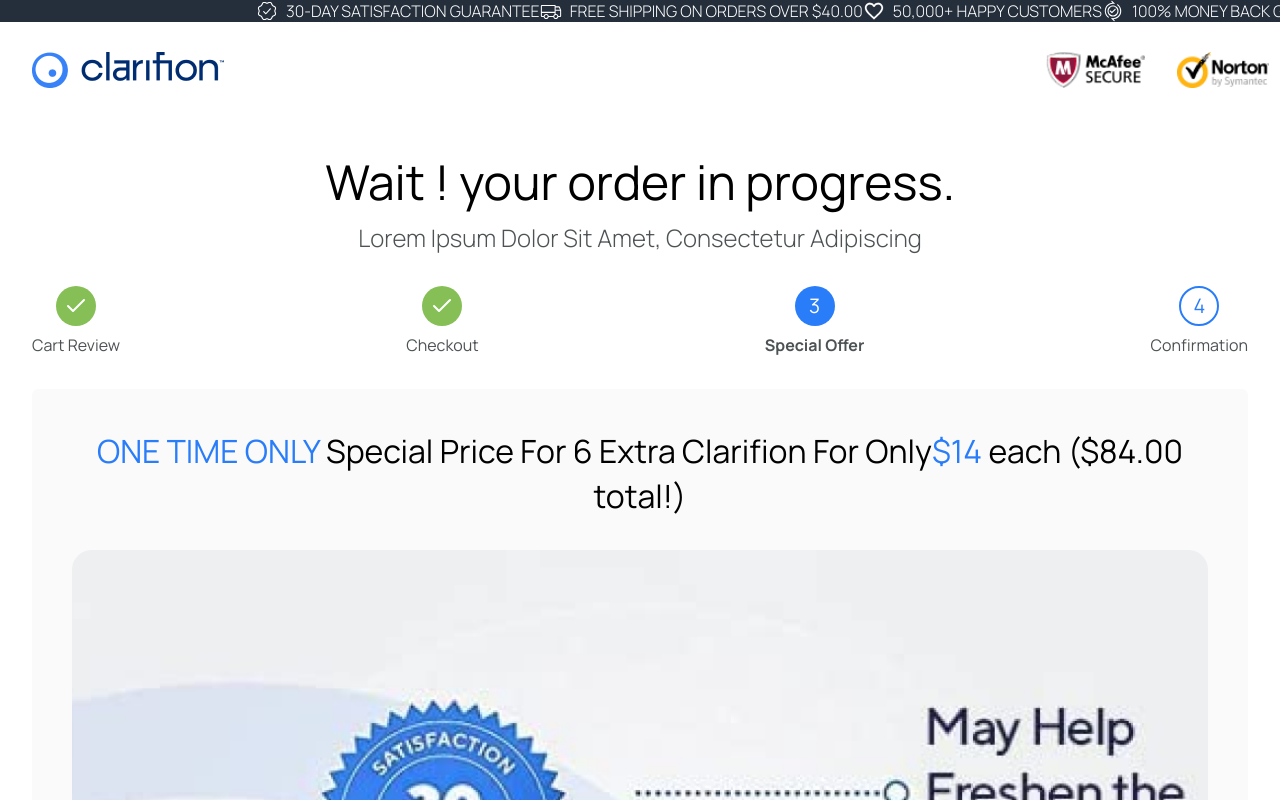
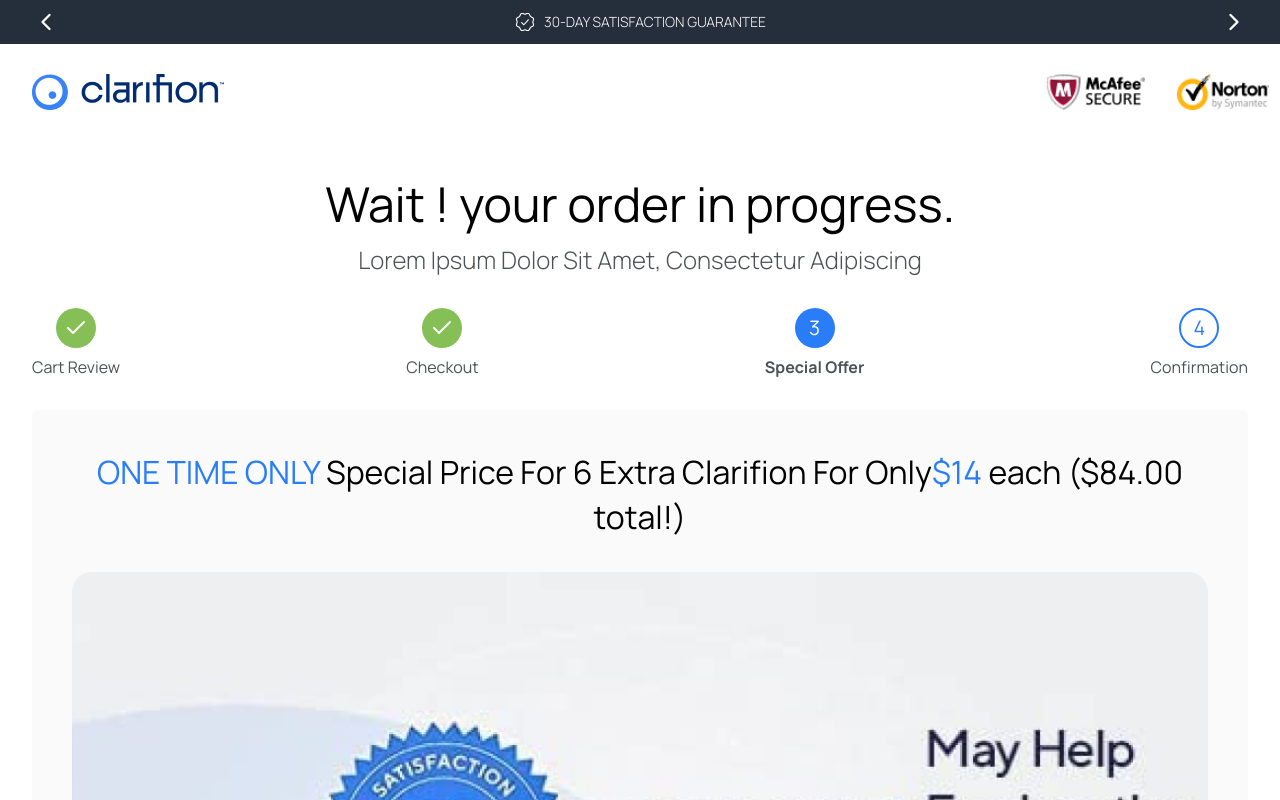
Before and after one commit to Sharlmagne/clarifion-webpage, a React (Vite) app: page / in a window 1280 px wide. Built offline with nearby package versions, Linux system fonts and the light colour scheme.

Commit message:
Implemented headerbar skin functionality

```diff
--- a/src/components/HeaderBar.tsx
+++ b/src/components/HeaderBar.tsx
@@ -1,4 +1,6 @@
 import { Icons } from './ui/Icons'
+import { useState } from 'react'
+import { ChevronLeft, ChevronRight } from 'lucide-react'
 
 const headerItems = [
   {
@@ -19,16 +21,46 @@
   },
 ]
 
+function HeaderItem({ icon, text }: { icon: React.ReactNode; text: string }) {
+  return (
+    <div className='flex items-center justify-center'>
+      <div className='mr-2'>{icon}</div>
+      <div className='whitespace-nowrap'>{text}</div>
+    </div>
+  )
+}
+
 export function HeaderBar() {
+  const [currentHeaderItem, setCurrentHeaderItem] = useState(0)
+
+  function nextHeaderItem() {
+    setCurrentHeaderItem((prevState) => prevState + 1)
+  }
+
+  function prevHeaderItem() {
+    setCurrentHeaderItem((prevState) => prevState - 1)
+  }
+
   return (
-    <div className='bg-primaryDark w-full h-[50px] text-white font-light'>
-      <div className='container mx-auto h-full flex justify-between items-center'>
+    <div className='bg-primaryDark w-full py-2 text-white font-light lg:py-4'>
+      <div className='hidden px-8 container mx-auto lg:flex justify-between items-center'>
         {headerItems.map((item, index) => (
-          <div key={index} className='flex items-center justify-center'>
-            <div className='mr-2'>{item.icon}</div>
-            <div className='whitespace-nowrap'>{item.text}</div>
-          </div>
+          <HeaderItem icon={item.icon} text={item.text} key={index} />
         ))}
+      </div>
+      <div className='px-8 flex text-sm justify-between items-center lg:hidden'>
+        <button onClick={prevHeaderItem} disabled={currentHeaderItem === 0}>
+          <ChevronLeft size={28} />
+        </button>
+        <HeaderItem
+          icon={headerItems[currentHeaderItem].icon}
+          text={headerItems[currentHeaderItem].text}
+        />
+        <button
+          onClick={nextHeaderItem}
+          disabled={headerItems.length === currentHeaderItem + 1}>
+          <ChevronRight size={28} />
+        </button>
       </div>
     </div>
   )
```
